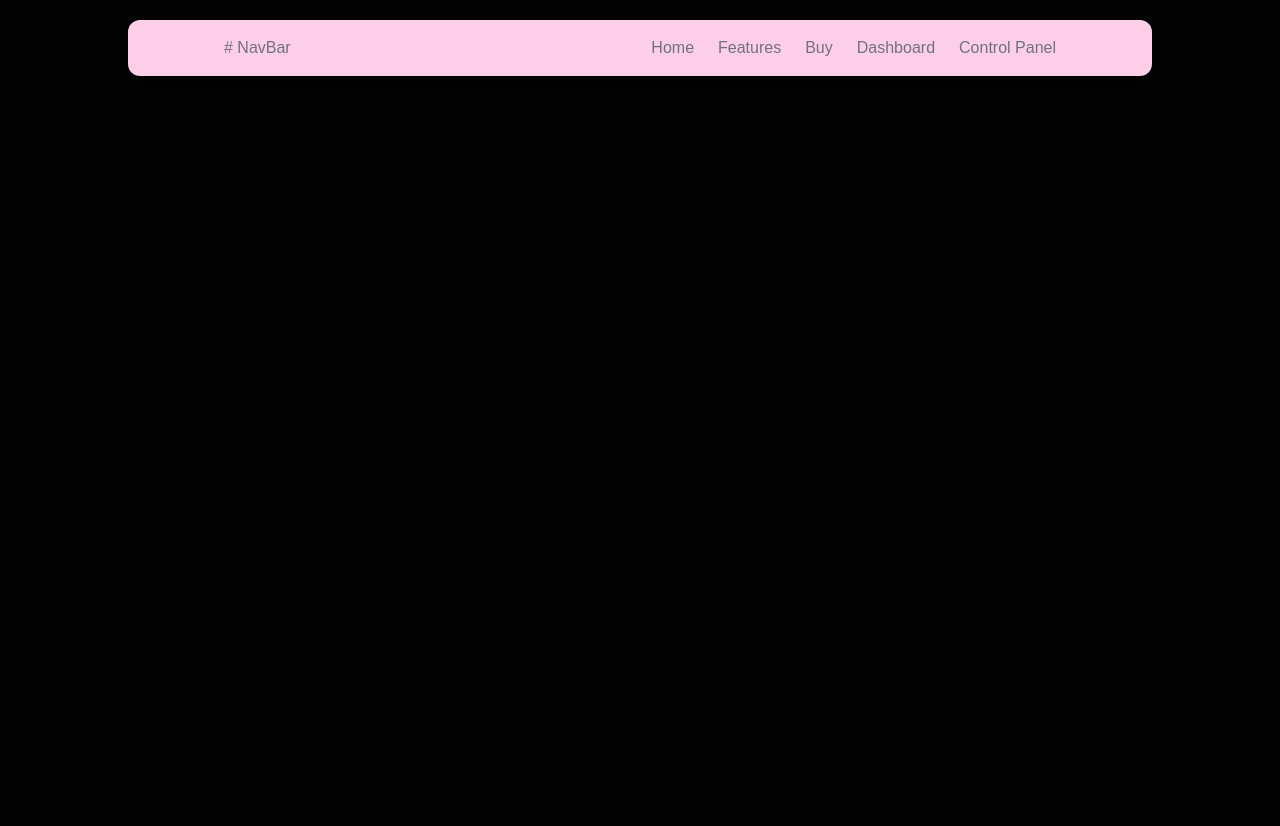
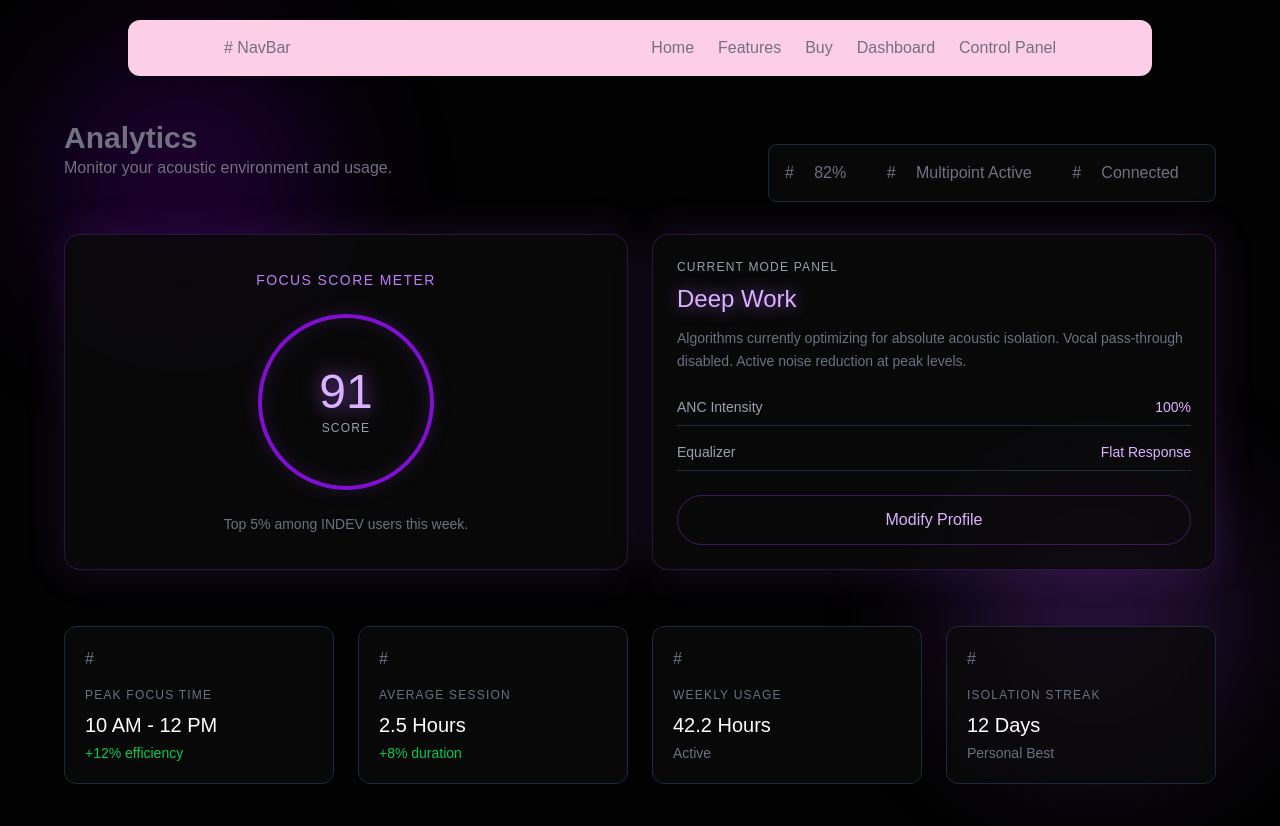
Before and after one commit to muskan-2610/product-showcase, a React (Vite) app: page /dashboard in a window 1280 px wide. Shown: the top 826 px of the page. Before the commit the page ends 800 px from the top, so only its background shows below. Built offline with nearby package versions, Linux system fonts and the light colour scheme.

Commit message:
create half of the dashboard page

```diff
--- a/src/App.jsx
+++ b/src/App.jsx
@@ -6,6 +6,9 @@ import BuyPage from './components/buypage';
 import Features from './components/features';
 import LandingPage from './components/landingPage';
 import ControlPanel from './components/controlPanel';
+import Dashboard from './components/dashboard';
+
+
 
 const App = () => {
   return (
@@ -18,6 +21,7 @@ const App = () => {
         <Route path="/buy" element={<BuyPage />} />
         <Route path="/" element={<LandingPage />} />
         <Route path="/controls" element={<ControlPanel />} />
+        <Route path="/dashboard" element={<Dashboard />} />
       </Routes>
 
 
--- /dev/null
+++ b/src/components/dashboard.jsx
@@ -0,0 +1,195 @@
+export default function Dashboard() {
+    return (
+        <section className="py-30">
+
+            <div className="flex justify-between  mx-auto max-w-6xl">
+                <div>
+                    <h2 className="text-3xl font-semibold">Analytics</h2>
+                    <p>Monitor your acoustic environment and usage.</p>
+                </div>
+
+                <div className="flex justify-between p-4 rounded-lg bg-[#0a0a0a]/80 backdrop-blur-xl border border-gray-800 mt-6 w-full max-w-md  ">
+                    #  <span> 82%</span>  <hr className="rotate-[90deg]"/>
+                    #  <span>Multipoint Active</span>  <hr />
+                    #  <span>Connected</span>  <hr />
+                </div>
+            </div>
+
+
+
+
+
+            {/*  */}
+            <div >
+
+                <div className="min-h-screen  text-white p-4 md:p-8  ">
+
+                    {/* Glow Background */}
+                    <div className="fixed inset-0 -z-10">
+                        <div className="absolute top-10 left-10 w-72 h-72 bg-purple-700/20 blur-3xl rounded-full"></div>
+                        <div className="absolute bottom-10 right-10 w-72 h-72 bg-purple-500/20 blur-3xl rounded-full"></div>
+                    </div>
+
+
+                    <div className="grid md:grid-cols-2 gap-6  mx-auto max-w-6xl">
+
+                        {/*  Score */}
+                        <div className="relative bg-[#0a0a0a]/80 backdrop-blur-xl border border-purple-500/20 rounded-2xl p-6 flex flex-col items-center justify-center shadow-[0_0_40px_rgba(168,85,247,0.15)] hover:shadow-[0_0_60px_rgba(168,85,247,0.35)] transition duration-300">
+
+                            <p className="text-purple-400 tracking-widest text-sm mb-6">
+                                FOCUS SCORE METER
+                            </p>
+
+                            {/* Circle*/}
+                            <div className="relative w-44 h-44 flex items-center justify-center">
+
+                                {/* Glow Ring */}
+                                <div className="absolute w-full h-full rounded-full border-4 border-purple-500/30 blur-sm"></div>
+
+                                {/* Progress  */}
+                                <div className="absolute w-full h-full rounded-full border-4 border-purple-600 animate-pulse"></div>
+
+
+                                <div className="text-center z-10">
+                                    <h1 className="text-5xl font-light text-purple-300 drop-shadow-[0_0_10px_rgba(168,85,247,0.8)]">
+                                        91
+                                    </h1>
+                                    <p className="text-xs text-gray-400 tracking-widest mt-1">
+                                        SCORE
+                                    </p>
+                                </div>
+                            </div>
+
+                            <p className="text-gray-500 text-sm mt-6 text-center">
+                                Top 5% among INDEV users this week.
+                            </p>
+                        </div>
+
+                        {/* b*/}
+                        <div className="relative bg-[#0a0a0a]/80 backdrop-blur-xl border border-purple-500/20 rounded-2xl p-6 shadow-[0_0_40px_rgba(168,85,247,0.15)] hover:shadow-[0_0_60px_rgba(168,85,247,0.35)] transition duration-300 flex flex-col justify-between">
+
+                            <div>
+                                <p className="text-gray-400 text-xs tracking-widest mb-2">
+                                    CURRENT MODE PANEL
+                                </p>
+
+                                <h2 className="text-2xl text-purple-300 font-medium mb-3 drop-shadow-[0_0_8px_rgba(168,85,247,0.7)]">
+                                    Deep Work
+                                </h2>
+
+                                <p className="text-gray-500 text-sm leading-relaxed mb-6">
+                                    Algorithms currently optimizing for absolute acoustic isolation.
+                                    Vocal pass-through disabled. Active noise reduction at peak
+                                    levels.
+                                </p>
+
+                                <div className="space-y-4 text-sm">
+                                    <div className="flex justify-between border-b border-gray-800 pb-2">
+                                        <span className="text-gray-400">ANC Intensity</span>
+                                        <span className="text-purple-300">100%</span>
+                                    </div>
+
+                                    <div className="flex justify-between border-b border-gray-800 pb-2">
+                                        <span className="text-gray-400">Equalizer</span>
+                                        <span className="text-purple-300">Flat Response</span>
+                                    </div>
+                                </div>
+                            </div>
+
+                            {/* Glow Button */}
+                            <button className="mt-6 w-full py-3 rounded-full border border-purple-500/30 text-purple-300
+                            hover:bg-purple-500/10 hover:border-purple-400
+                            hover:shadow-[0_0_20px_rgba(168,85,247,0.6)]
+                            transition duration-300">
+                                Modify Profile
+                            </button>
+                        </div>
+                    </div>
+
+                    {/* c */}
+                    <div className="grid sm:grid-cols-2 md:grid-cols-4 gap-6 mt-8  mx-auto max-w-6xl ">
+
+                        {[
+                            {
+                                title: "PEAK FOCUS TIME",
+                                value: "10 AM - 12 PM",
+                                sub: "+12% efficiency",
+                                color: "text-green-500",
+                            },
+                            {
+                                title: "AVERAGE SESSION",
+                                value: "2.5 Hours",
+                                sub: "+8% duration",
+                                color: "text-green-500",
+                            },
+                            {
+                                title: "WEEKLY USAGE",
+                                value: "42.2 Hours",
+                                sub: "Active",
+                                color: "text-gray-500",
+                            },
+                            {
+                                title: "ISOLATION STREAK",
+                                value: "12 Days",
+                                sub: "Personal Best",
+                                color: "text-gray-500",
+                            },
+                        ].map((card, i) => (
+                            <div
+                                key={i}
+                                className="relative bg-[#0a0a0a]/80 backdrop-blur-xl border border-gray-800 rounded-xl p-5 my-6
+                                            hover:border-purple-500 hover:shadow-[0_0_30px_rgba(168,85,247,0.4)]
+                                            transition duration-300 group"
+                            >
+                                <div className="mb-4 text-gray-500 group-hover:text-purple-400 transition">
+                                    #
+                                </div>
+
+                                <p className="text-xs text-gray-500 tracking-widest">   {card.title}  </p>
+
+                                <h3 className="text-xl mt-2 text-white group-hover:text-purple-300 transition">
+                                    {card.value}
+                                </h3>
+
+                                <p className={`${card.color} text-sm mt-1`}> {card.sub}   </p>
+                            </div>
+                        ))}
+                    </div>
+                </div>
+
+            </div>
+
+
+
+
+
+
+
+
+
+
+
+
+
+
+
+
+
+
+
+
+
+
+
+
+
+
+
+
+
+
+
+
+        </section>
+    )
+}
```
